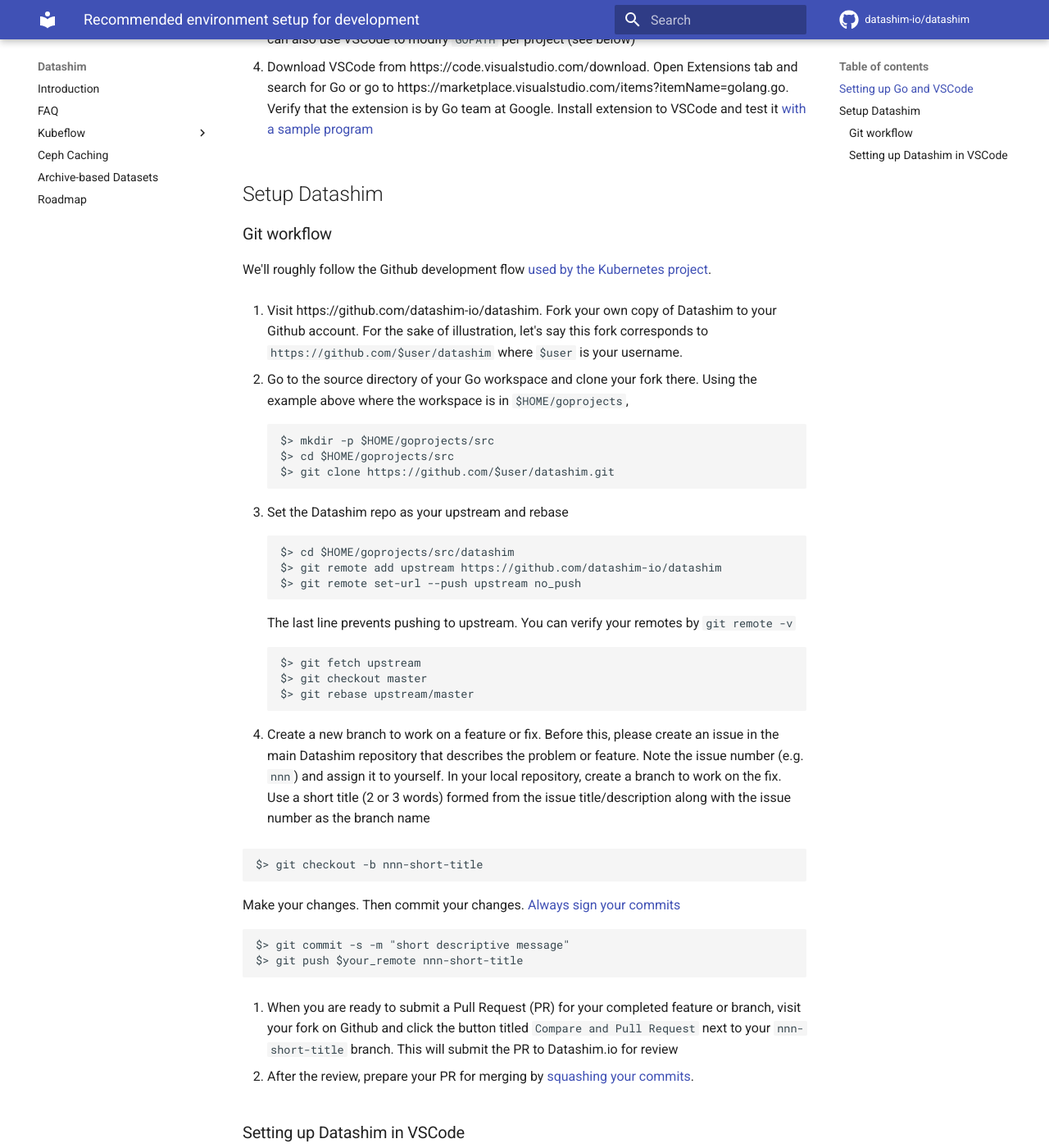
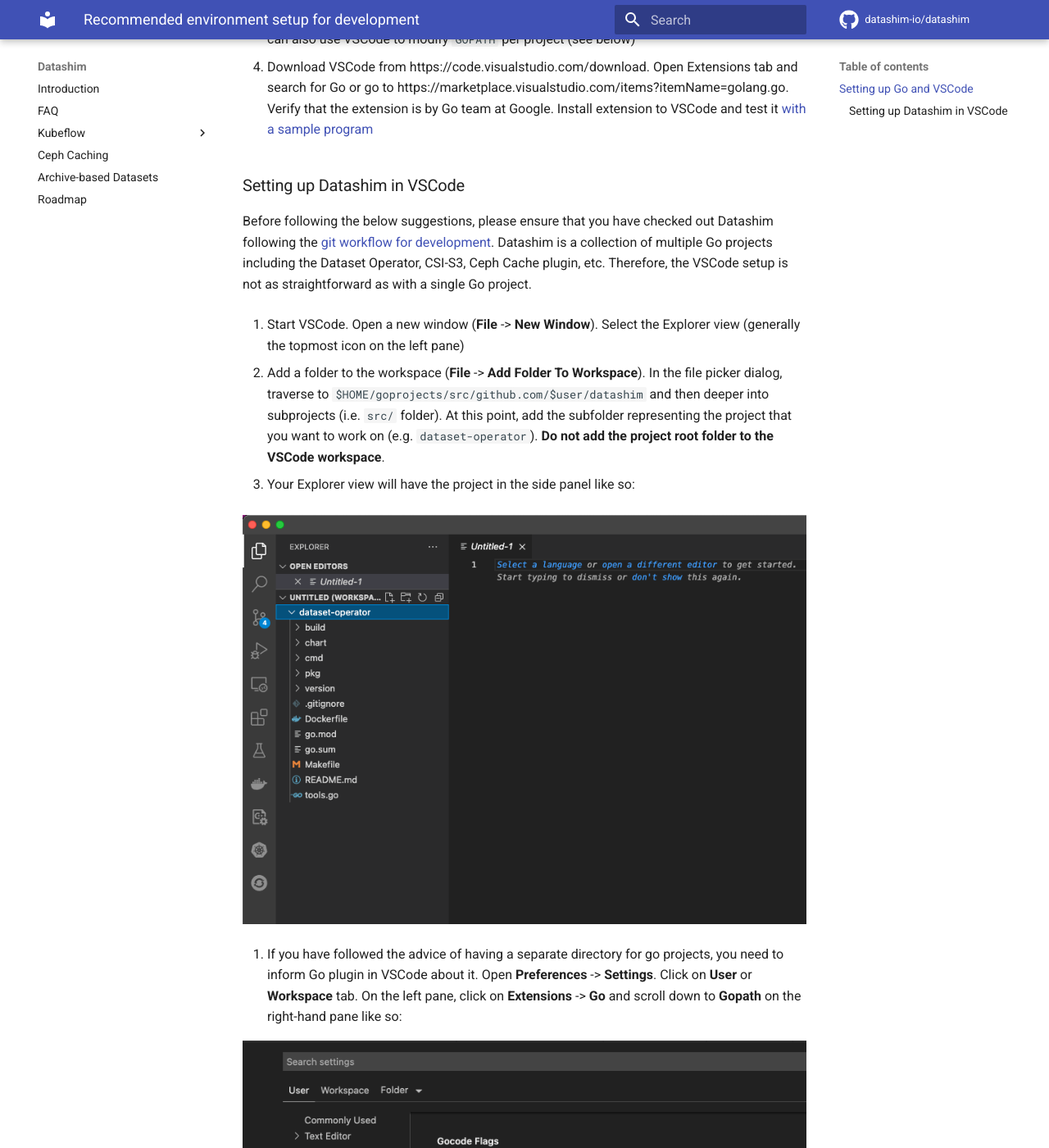
Before and after one commit to datashim-io/datashim, an MkDocs documentation site: the page built from docs/GolangVSCodeGit.md, in a window 1280 px wide and 1400 px high, scrolled down 466 px. Shown: the whole window at 82% size. Built offline with MkDocs 1.6.1 and Material for MkDocs 9.7.7, drawn with Linux system fonts in a browser that asks for light colours; comment, search, counter and statistics services are not loaded; some of the changed text lies outside the part shown.

````diff
--- a/docs/GolangVSCodeGit.md
+++ b/docs/GolangVSCodeGit.md
@@ -1,5 +1,4 @@
 # Recommended environment setup for development
-
 
 ## Setting up Go and VSCode
 
@@ -11,52 +10,9 @@
 
 4. Download VSCode from https://code.visualstudio.com/download. Open Extensions tab and search for Go or go to https://marketplace.visualstudio.com/items?itemName=golang.go. Verify that the extension is by Go team at Google. Install extension to VSCode and test it [with a sample program](https://docs.microsoft.com/en-us/azure/developer/go/configure-visual-studio-code)
 
-## Setup Datashim
-
-### Git workflow
-
-We'll roughly follow the Github development flow [used by the Kubernetes project](https://www.kubernetes.dev/docs/guide/github-workflow/).
-
-1. Visit https://github.com/datashim-io/datashim. Fork your own copy of Datashim to your Github account. For the sake of illustration, let's say this fork corresponds to `https://github.com/$user/datashim` where `$user` is your username.
-
-2. Go to the source directory of your Go workspace and clone your fork there. Using the example above where the workspace is in `$HOME/goprojects`,
-   ```
-   $> mkdir -p $HOME/goprojects/src
-   $> cd $HOME/goprojects/src
-   $> git clone https://github.com/$user/datashim.git
-   ```
-
-3. Set the Datashim repo as your upstream and rebase
-   ```
-   $> cd $HOME/goprojects/src/datashim
-   $> git remote add upstream https://github.com/datashim-io/datashim
-   $> git remote set-url --push upstream no_push
-   ```
-   The last line prevents pushing to upstream. You can verify your remotes by `git remote -v`
-   ```
-   $> git fetch upstream
-   $> git checkout master
-   $> git rebase upstream/master
-   ```
-
-4. Create a new branch to work on a feature or fix. Before this, please create an issue in the main Datashim repository that describes the problem or feature. Note the issue number (e.g. `nnn`) and assign it to yourself. In your local repository, create a branch to work on the fix. Use a short title (2 or 3 words) formed from the issue title/description along with the issue number as the branch name
-
-   ```
-   $> git checkout -b nnn-short-title
-   ```
-   Make your changes. Then commit your changes. [Always sign your commits](https://docs.github.com/en/authentication/managing-commit-signature-verification/signing-commits)
-   ```
-   $> git commit -s -m "short descriptive message"
-   $> git push $your_remote nnn-short-title
-   ```
-
-5. When you are ready to submit a Pull Request (PR) for your completed feature or branch, visit your fork on Github and click the button titled `Compare and Pull Request` next to your `nnn-short-title` branch. This will submit the PR to Datashim.io for review
-
-6. After the review, prepare your PR for merging by [squashing your commits](https://medium.com/@slamflipstrom/a-beginners-guide-to-squashing-commits-with-git-rebase-8185cf6e62ec).
-
 ### Setting up Datashim in VSCode
 
-Datashim is a collection of multiple Go projects including the Dataset Operator, CSI-S3, Ceph Cache plugin, etc. Therefore, the VSCode setup is not as straightforward as with a single Go project.
+Before following the below suggestions, please ensure that you have checked out Datashim following the [git workflow for development](GitWorkflow.md). Datashim is a collection of multiple Go projects including the Dataset Operator, CSI-S3, Ceph Cache plugin, etc. Therefore, the VSCode setup is not as straightforward as with a single Go project.
 
 1. Start VSCode. Open a new window (**File** -> **New Window**). Select the Explorer view (generally the topmost icon on the left pane)
 
````
Also changed, not shown: README.md (+8 -24 lines), docs/GitWorkflow.md (added, +40 -0 lines).
